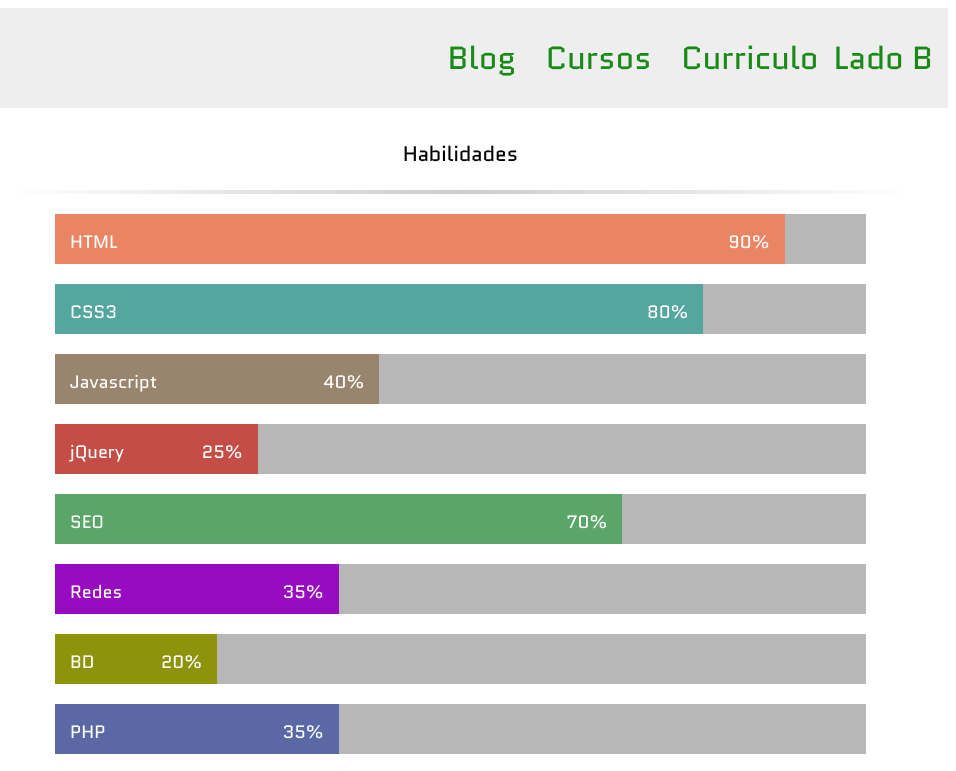
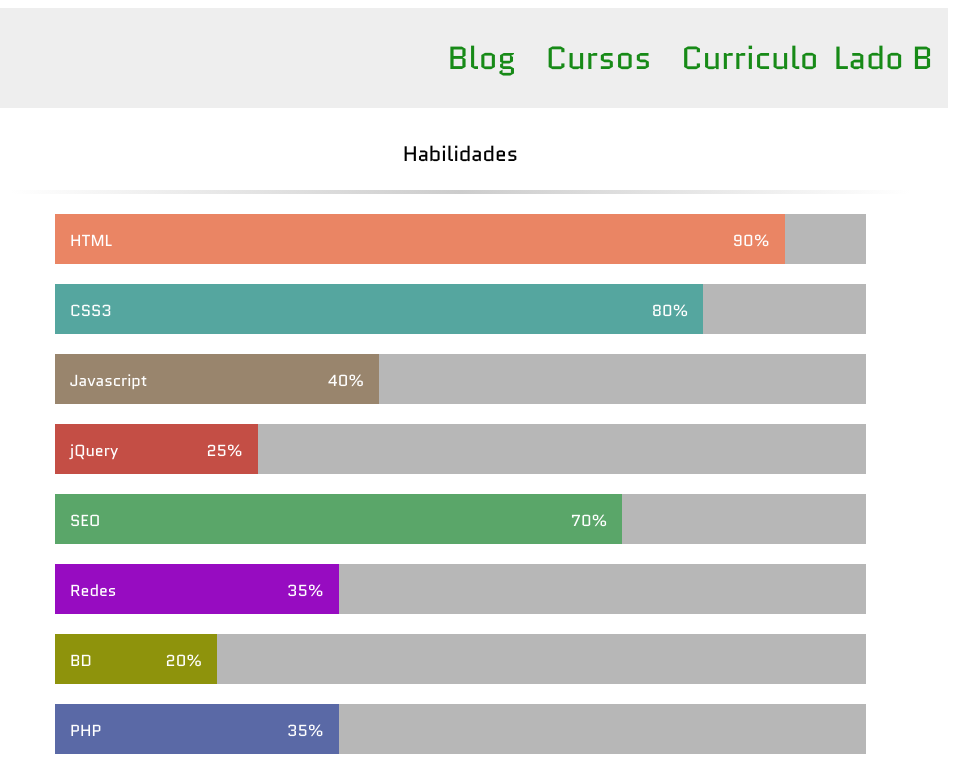
Before and after one commit to IngridSlytherin/siteportiantigo, a plain HTML site: page index.html in a window 1280 px wide. Shown: the top 771 px of the page, 324-1280 px from the left. Drawn offline with Linux system fonts and the light colour scheme.

Commit message:
Update style.css

```diff
--- a/style.css
+++ b/style.css
@@ -411,7 +411,7 @@ to {
     text-shadow: none;
     color: #fff;
     //font-family: Lato-Regular, sans-serif;
-    font-size: 18px;
+    font-size: 2vh;
 }
 .PercentText {
     z-index: 3;
@@ -422,7 +422,7 @@ to {
     text-shadow: none;
     color: #fff;
     //font-family: Lato-Regular, sans-serif;
-    font-size: 18px;
+    font-size: 2vh;
 }
 /* Skills end */
   #main > nav {
```
